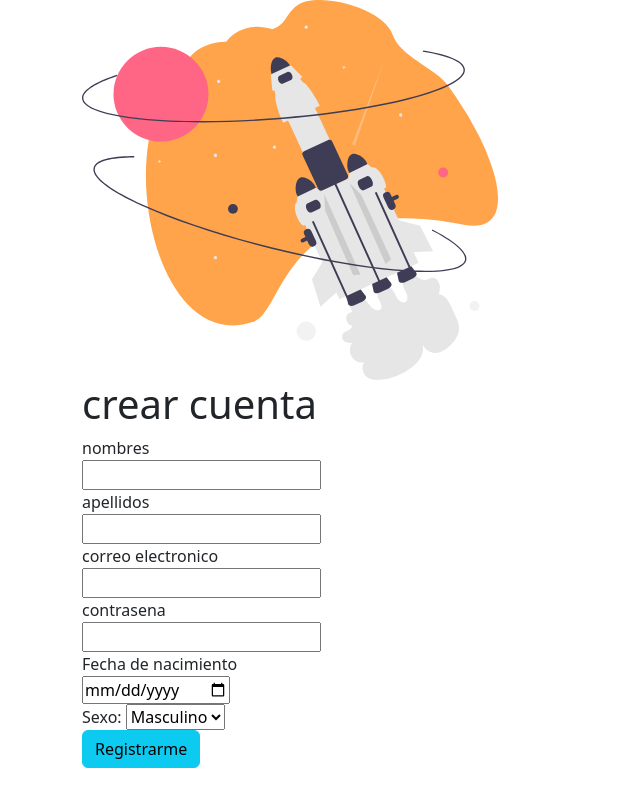
After one commit to Alejandro-Jimenez-Daza/ecommerce, a PHP site: page /view/crearCuenta.php in a window 1280 px wide. The commit adds this page. Shown: the whole page, without its empty margins (0-640 px from the left). Run offline with PHP 8.4, Linux system fonts and the light colour scheme.

Commit message:
registro de usuarios en la BD realizado

```diff
--- a/controller/login/loginController.php
+++ b/controller/login/loginController.php
@@ -3,6 +3,6 @@
 // aca llamo la conexion a la base de datos que viene desde model/conexionBD.php
 require_once '../../model/conexionBD.php';
 
-// luego recibo las variables globales que el usuario coloco en el formulario
+// Recibo las variables globales que el usuario coloco en el formulario de login y las guardo para compararlas despues.
 $form_email = $_POST["email"];
 $form_password = $_POST["pass"];
--- a/index.php
+++ b/index.php
@@ -20,17 +20,21 @@
             <!-- formulario de ingreso de sesion a la plataforma -->
             <form action="controller/login/loginController.php" method="post">
 
+                <!-- entrada del correo -->
                 <div id="email">
                     <label for="">correo electronico</label> <br>
                     <input type="email" required placeholder="ejemplo@gmail.com" name="email">
                 </div>
 
+                <!-- entrada de la clave -->
                 <div id="password">
                     <label for="" class="mt-3">contrasena</label> <br>
                     <input type="password" required placeholder="●●●●●●●●" name="pass">
                 </div>
 
-                <button class="btn btn-success mt-3" type="submit">Entrar</button>
+                <button class="btn btn-success mt-3" type="submit">Entrar</button><br>
+
+                <p>NO tienes cuenta? <a href="view/crearCuenta.php">cree una</a></p>
 
 
             </form>
--- /dev/null
+++ b/resources/css/registro.css
@@ -0,0 +1,4 @@
+.img-register{
+    width: 50%;
+    height: auto;
+}
--- /dev/null
+++ b/view/crearCuenta.php
@@ -0,0 +1,66 @@
+<!DOCTYPE html>
+<html lang="en">
+
+<head>
+    <meta charset="UTF-8">
+    <meta name="viewport" content="width=device-width, initial-scale=1.0">
+    <title>Document</title>
+    <link href="https://cdn.jsdelivr.net/npm/bootstrap@5.3.8/dist/css/bootstrap.min.css" rel="stylesheet" integrity="sha384-sRIl4kxILFvY47J16cr9ZwB07vP4J8+LH7qKQnuqkuIAvNWLzeN8tE5YBujZqJLB" crossorigin="anonymous">
+
+
+    <!-- css complementario -->
+    <link rel="stylesheet" href="../resources/css/registro.css">
+</head>
+
+<body>
+
+    <div class="container">
+
+        <div class="row">
+
+            <div class="col-9">
+                <img src="../resources/images/2.svg" alt="" class="img-register">
+            </div>
+
+            <div class="col-9">
+                <h1>crear cuenta</h1>
+
+                <form action="../controller/register/registroController.php" method="post">
+
+                    <label for="">nombres</label><br>
+                    <input type="text" name="nombres" required><br>
+
+                    <label for="">apellidos</label><br>
+                    <input type="text" name="apellidos"><br>
+
+                    <label for="">correo electronico</label><br>
+                    <input type="email" name="email" required><br>
+
+                    <label for="">contrasena</label><br>
+                    <input type="password" name="pass" required><br>
+
+                    <label for="">Fecha de nacimiento</label><br>
+                    <input type="date" name="f_nacimiento"><br>
+
+
+                    <label for="sexo">Sexo:</label>
+                    <select name="sexo" required>
+                        <option value="M">Masculino</option>
+                        <option value="F">Femenino</option>
+                        <option value="Otro">Otro</option>
+                    </select><br>
+
+                    <button class="btn btn-info" type="submit">Registrarme</button>
+
+
+                </form>
+            </div>
+
+
+        </div>
+    </div>
+
+    <script src="https://cdn.jsdelivr.net/npm/bootstrap@5.3.8/dist/js/bootstrap.bundle.min.js" integrity="sha384-FKyoEForCGlyvwx9Hj09JcYn3nv7wiPVlz7YYwJrWVcXK/BmnVDxM+D2scQbITxI" crossorigin="anonymous"></script>
+</body>
+
+</html>
```
Also changed, not shown: controller/register/registroController.php (added, +56 -0 lines), model/conexionBD.php (+16 -11 lines), resources/images/1.svg (added), resources/images/2.svg (added).
